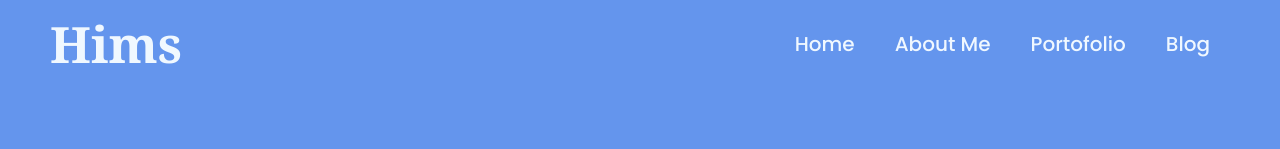
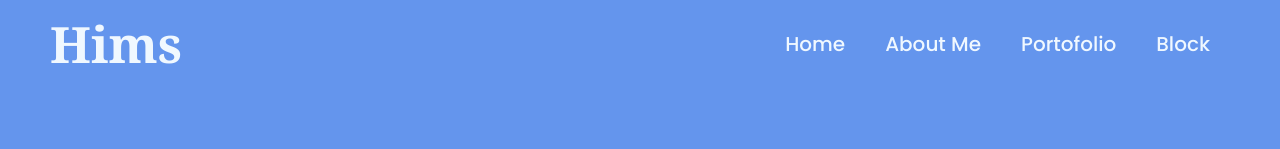
Before and after one commit to ihzapradana/react-portofolio, a React (Vite) app: page /about in a window 1280 px wide. Shown: the top 149 px of the page. Built offline with nearby package versions, Linux system fonts and the light colour scheme.

Commit message:
rapiin codingan

```diff
--- a/src/App.jsx
+++ b/src/App.jsx
@@ -1,15 +1,9 @@
-import { useState } from 'react'
 import { Route, Routes } from 'react-router-dom'
-import AboutMe from './components/Pages/AboutMe'
-import Home from './components/Pages/Home'
-import Blog from './components/Pages/Blog'
-import Profile from './components/Pages/Profile'
 import AboutMePage from './components/Pages/AboutMe'
 import HomePage from './components/Pages/Home'
 import ProfilePage from './components/Pages/Profile'
 import BlogPage from './components/Pages/Blog'
 import './NavBar.css'
-import { Link } from 'react-router-dom';
 
 function App() {
 
--- a/src/components/Navbar.jsx
+++ b/src/components/Navbar.jsx
@@ -9,7 +9,7 @@ function Navbar() {
             <li><Link to={"/"}>Home</Link></li>
             <li><Link to={"/about"}>About Me</Link></li>
             <li><Link to={"/profile"}>Portofolio</Link></li>
-            <li><Link to={"/blog"}>Blog</Link></li>
+            <li><Link to={"/blog"}>Block</Link></li>
         </ul>
     </nav>
     );
```
